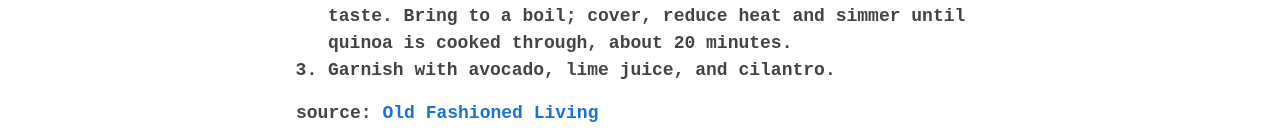
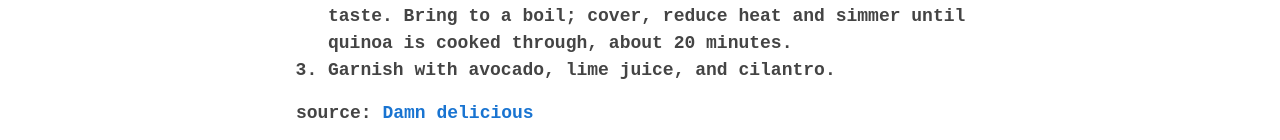
Before and after one commit to mattsugihara/recipes, a Jekyll site: the page built from _posts/2014-01-01-One-Pan-Mexican-Quinoa.md, in a window 1280 px wide. Shown: the part 768-908 px from the top of the page. Built offline with Jekyll 4.4.1, drawn with Linux system fonts in a browser that asks for light colours; some web fonts are replaced.

Commit message:
automatic push

```diff
--- a/_posts/2014-01-01-One-Pan-Mexican-Quinoa.md
+++ b/_posts/2014-01-01-One-Pan-Mexican-Quinoa.md
@@ -22,4 +22,4 @@ layout: recipe
 2. Stir in quinoa, vegetable broth, beans, tomatoes, corn, chili powder and cumin; season with salt and pepper, to taste. Bring to a boil; cover, reduce heat and simmer until quinoa is cooked through, about 20 minutes.
 3. Garnish with avocado, lime juice, and cilantro.
 
-source: [Old Fashioned Living](http://oldfashionedliving.com/biscuits.html">http://oldfashionedliving.com/biscuits.html)
+source: [Damn delicious](http://damndelicious.net/2014/04/09/one-pan-mexican-quinoa/)
```
